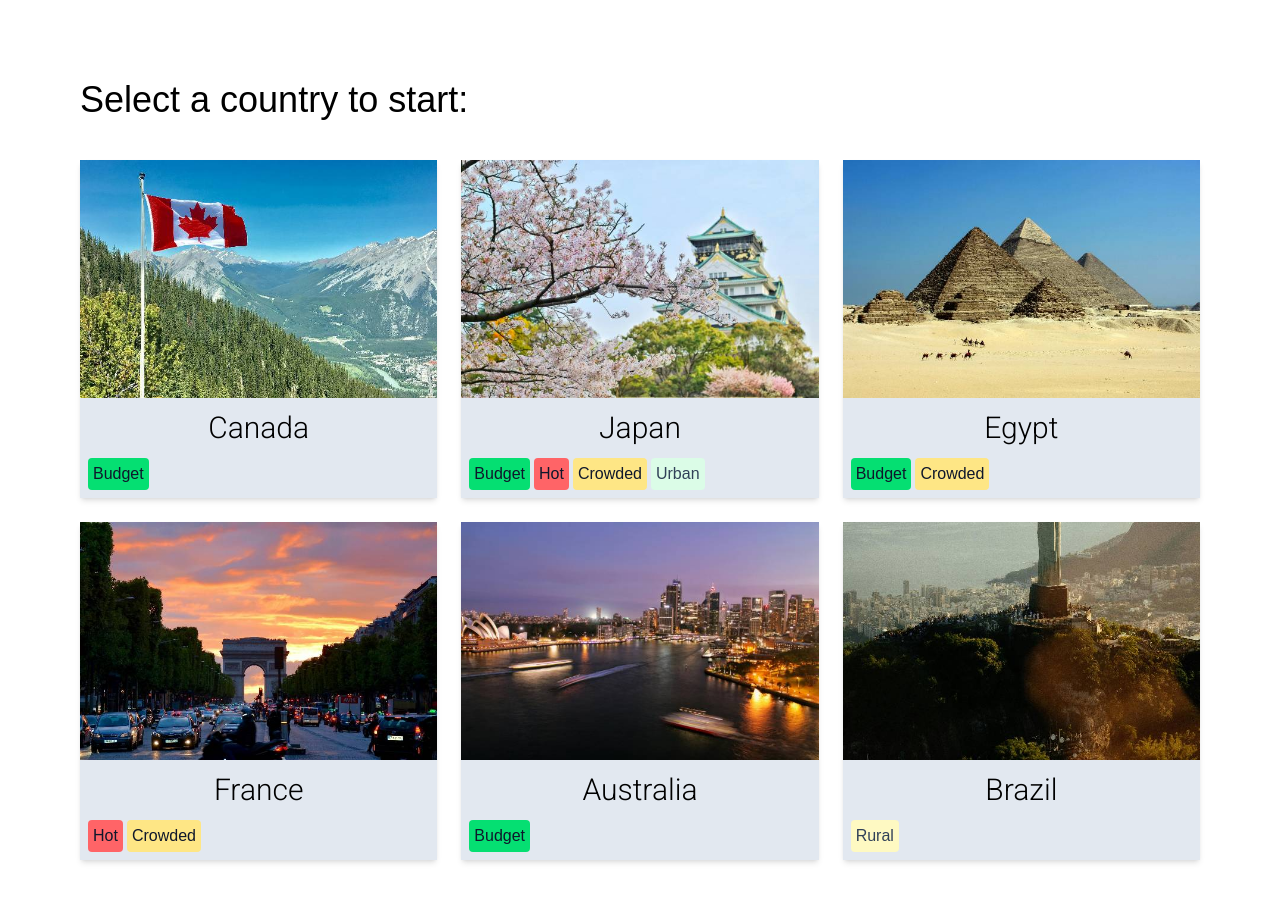
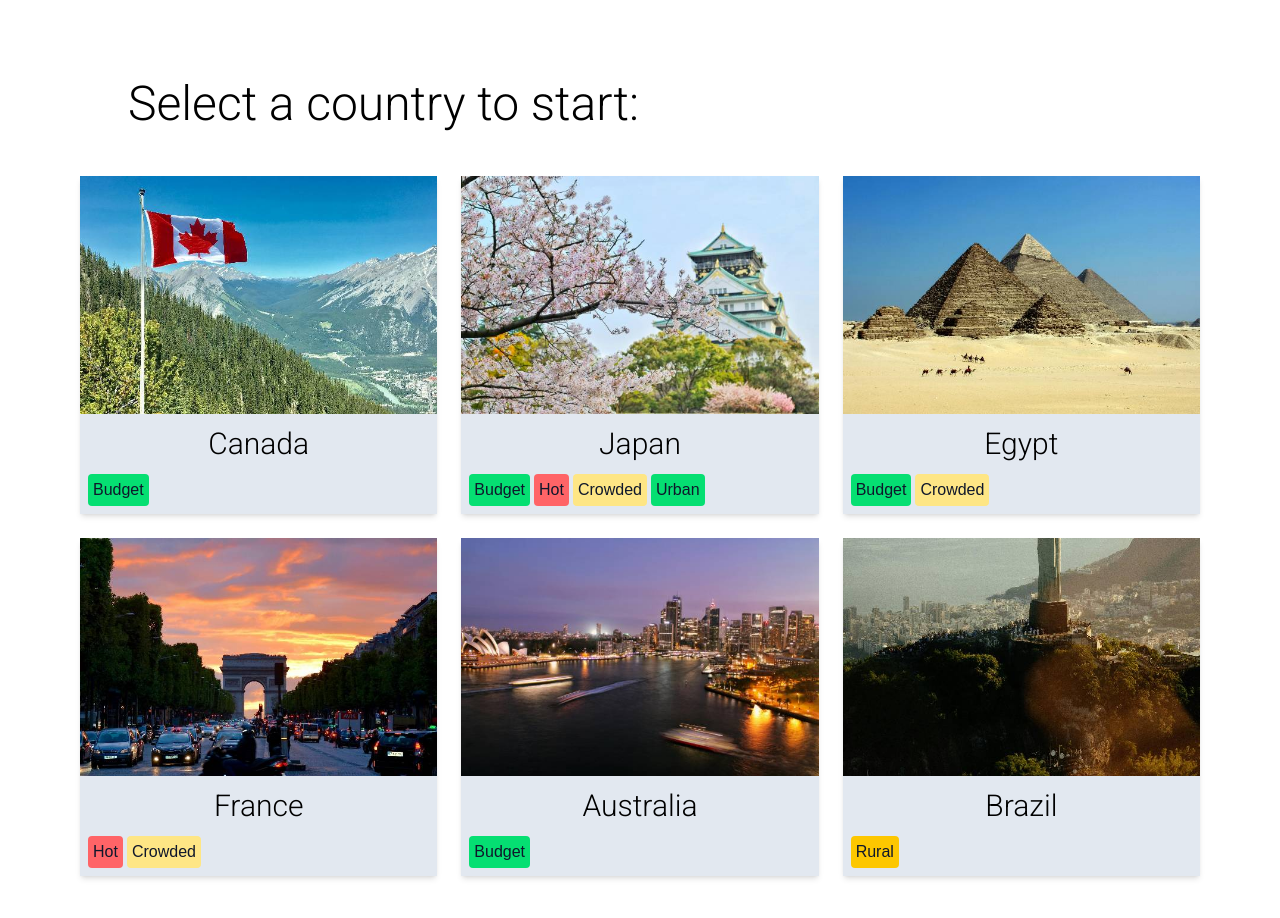
Before and after one commit to 4x1os/newhacks-travelguide, a Next.js app: page / in a window 1280 px wide. Shown: the top 918 px of the page. Built offline with nearby package versions, Linux system fonts and the light colour scheme.

Commit message:
Modify UX and UI
Made a couple changes to make the UI more
visually appealing.

```diff
--- a/app/src/attractioncard.tsx
+++ b/app/src/attractioncard.tsx
@@ -1,5 +1,12 @@
 import Tag from "./filtertag";
 import { getTagStyle } from "./tagcolors";
+import { Roboto } from 'next/font/google';
+const customFont = Roboto({
+  weight: ['100', '300'], // Specify the weights you plan to use
+  subsets: ['latin'],
+  display: 'swap', // Recommended for better performance
+});
+
 
 interface attractionProps{
     key : number;
@@ -9,7 +16,6 @@ interface attractionProps{
     advisory : string;
     warnings : string;
 }
-
 function Attraction(props : attractionProps){
     console.log(props)
     const tagsArray = props.tags
@@ -17,20 +23,20 @@ function Attraction(props : attractionProps){
     : [];
 
     return (
-        <div className="bg-slate-200 flex p-4 flex-col">
-            <h1 className="text-slate-900 text-2xl font-semibold">{props.title}</h1>
+        <div className="bg-slate-100 flex p-4 flex-col">
+            <h1 className={`${customFont.className} text-slate-900 text-2xl font-semibold`}>{props.title}</h1>
             <div className="flex flex-row gap-1 flex-wrap m-2">
             {tagsArray.map((key : string, index : number)=>(
                 <Tag key={index} tagName={key} tagStyle={getTagStyle(key)}/>
             ))}
             </div>
-            <p className="flex-1">{props.description}</p>
-            <div className="mt-4 md-4 bg-slate-200">
-                <h2> TravelAI says: </h2>
+            <p className="flex-1 text-lg font-medium mt-2 md-2">{props.description}</p>
+            <div className="mt-4 md-4 border center p-2 rounded-md">
+                <h2 className="font-bold"> TravelAI says: </h2>
                 <p>{props.advisory}</p>
             </div>
-            <div className="mt-4 md-4 bg-red-50">
-                <h2> Warnings: </h2>
+            <div className="mt-4 md-4 bg-red-100 p-4">
+                <h2 className="font-bold"> Warnings: </h2>
                 <p>{props.warnings}</p>
             </div>
         </div>
--- a/app/src/searchbar.tsx
+++ b/app/src/searchbar.tsx
@@ -8,6 +8,8 @@ interface searchCallback {
 
 function Search(props : searchCallback){
     const [searchTerm, setSearchTerm] = useState('');
+    const lockedCSS = "border w-full p-4 rounded-md brightness 90%"
+
     const handleSubmission = (e : React.FormEvent)=>{
         if (props.freeze){return}
         e.preventDefault();
@@ -18,9 +20,11 @@ function Search(props : searchCallback){
         }
     }
 
-    return(<div className="flex flex-1 place-content-stretch m-16 rounded-md">
+    const placeHolderText = (props.freeze)? "Please wait..." : "tourist attractions"
+    console.log(props.freeze)
+    return(<div className="flex flex-1 place-content-stretch m-16 rounded-full">
         <form action="" className="w-full" onSubmit={handleSubmission}>
-            <input type="text" id='search' placeholder="Tourist Attractions" value={searchTerm} onChange={(e) => setSearchTerm(e.target.value)} className="border w-full p-4 rounded-md"/>
+            <input type="text" id='search' placeholder={placeHolderText} value={searchTerm} onChange={(e) => setSearchTerm(e.target.value)} className="border w-full p-4 rounded-full" disabled={props.freeze}/>
         </form>
     </div>)
 }
--- a/app/src/tagcolors.tsx
+++ b/app/src/tagcolors.tsx
@@ -4,12 +4,12 @@ export interface TagStyle {
 }
 
 const TAG_PALETTE: TagStyle[] = [
-    { textColor: "text-slate-700", bgColor: "bg-blue-100" },
-    { textColor: "text-slate-700", bgColor: "bg-green-100" },
-    { textColor: "text-slate-700", bgColor: "bg-purple-100" },
-    { textColor: "text-slate-700", bgColor: "bg-yellow-100" },
-    { textColor: "text-slate-700", bgColor: "bg-pink-100" },
-    { textColor: "text-slate-700", bgColor: "bg-indigo-100" },
+    { textColor: "text-slate-900", bgColor: "bg-blue-400" },
+    { textColor: "text-slate-900", bgColor: "bg-green-400" },
+    { textColor: "text-slate-900", bgColor: "bg-purple-400" },
+    { textColor: "text-slate-900", bgColor: "bg-yellow-400" },
+    { textColor: "text-slate-900", bgColor: "bg-pink-400" },
+    { textColor: "text-slate-900", bgColor: "bg-indigo-400" },
 ];
 
 const getRandomTagStyle = (): TagStyle => {
--- a/app/src/webpage.tsx
+++ b/app/src/webpage.tsx
@@ -9,6 +9,14 @@ import egyptImage from "./assets/pexels-davidmceachan-71241.jpg"
 import australiaImage from "./assets/pexels-patrick-995764.jpg"
 import Search from "./searchbar"
 import Attraction from "./attractioncard"
+
+import { Roboto } from 'next/font/google';
+const customFont = Roboto({
+  weight: ['100', '300'], // Specify the weights you plan to use
+  subsets: ['latin'],
+  display: 'swap', // Recommended for better performance
+});
+
 
 interface AttractionData {
     Title: string;
@@ -29,12 +37,14 @@ function SelectPage(){
 
     const setPromptHandler = async(prompt: string)=>{
         try {
+            setLocked(true)
             const encodedPrompt = encodeURIComponent(prompt);
             const apiUrl = `https://newhacks-travel-api.vercel.app/testapi/?key_project=${selected}&prompt=${encodedPrompt}`;
             const response = await fetch(apiUrl);
             console.log(response)
             if (!response.ok) {
                 // If FastAPI returned 404/500, throw an error
+                setLocked(false)
                 throw new Error(`API returned status ${response.status}: ${response.statusText}`);
             }
 
@@ -48,6 +58,7 @@ function SelectPage(){
 
         } catch (err) {
             console.error("API Call Failed:", err);
+            setLocked(false)
         }
     }
 
@@ -56,7 +67,7 @@ function SelectPage(){
 
 
     return (<div className="center m-20">
-        <h1 className="text-black-500 mb-10 text-4xl"> {(selected) ? headerTextSelected : headerTextSelect}</h1>
+        <h1 className={`${customFont.className} text-5xl m-12`}> {(selected) ? headerTextSelected : headerTextSelect}</h1>
         <div className="grid grid-cols-1 sm:grid-cols-2 lg:grid-cols-3 gap-x-6 gap-y-6">
             <Card title="Canada" image={canadaImage} tags={["Budget"]} onCardSelect={onCardSelectHandler} selectedCountry={selected}/>
             <Card title="Japan" image={japanImage} tags={["Budget", "Hot", "Crowded", "Urban"]} onCardSelect={onCardSelectHandler} selectedCountry={selected}/>
```
